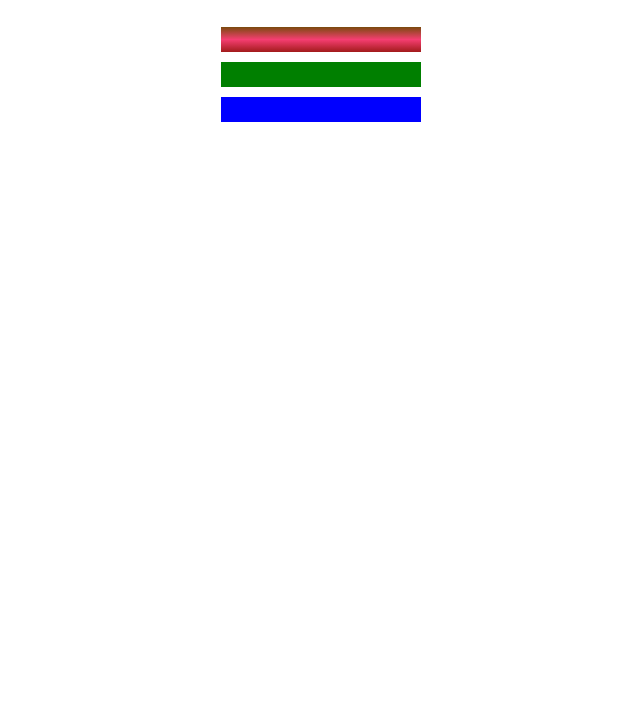
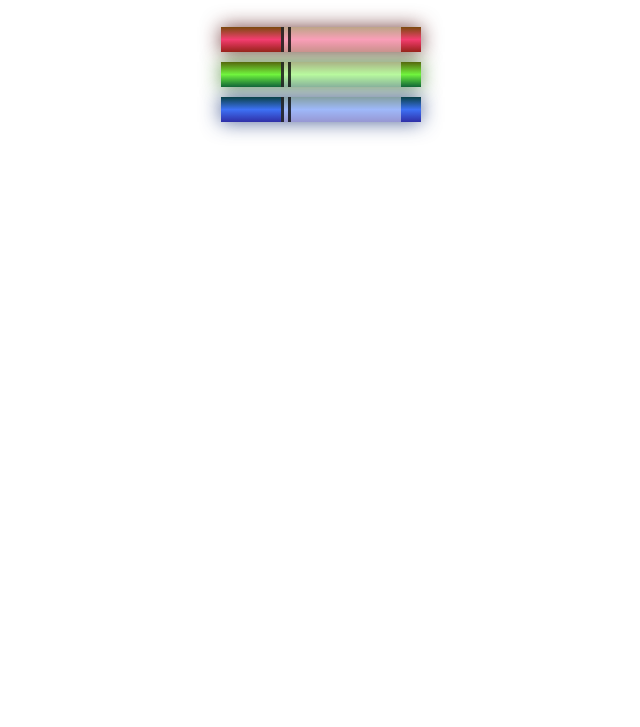
Before and after one commit to Ushev1/freeCodeCamp, a plain HTML site: page colored-markers/index.html in a window 1280 px wide. Shown: the part 73-800 px from the top of the page, without its empty margins (319-959 px from the left). Drawn offline with Linux system fonts and the light colour scheme.

Commit message:
Fully completed according to instructions

```diff
--- a/colored-markers/index.html
+++ b/colored-markers/index.html
@@ -17,12 +17,15 @@
         <div class="container">
 
             <div class="marker red">
+                <div class="cap"></div><div class="sleeve"></div>
             </div>
 
             <div class="marker green">
+                <div class="cap"></div><div class="sleeve"></div>
             </div>
 
             <div class="marker blue">
+                <div class="cap"></div><div class="sleeve"></div>
             </div>
 
         </div>
--- a/colored-markers/styles.css
+++ b/colored-markers/styles.css
@@ -10,16 +10,37 @@ h1 {
     margin: 10px auto;
 }
 
+.cap {
+    width: 60px;
+    height: 25px;
+}
+
+.sleeve {
+    width: 110px;
+    height: 25px;
+    background-color: rgba(255, 255, 255, 0.5);
+    border-left: 10px double rgba(0, 0, 0, 0.75);
+
+
+}
+
+.cap, .sleeve{
+    display: inline-block;
+}
+
 .red {
     background: linear-gradient(180deg, rgb(122, 74, 14) 0%, rgb(245, 62, 113) 50%, rgb(162, 27, 27) 100%);
+    box-shadow: 0 0 20px 0 rgba(83, 14, 14, 0.8);
 }
 
 .green {
-    background: #007f00;
+    background: linear-gradient(180deg, #55680D, #71F53E, #116C31);
+    box-shadow: 0 0 20px 0 #3B7E20CC;
 }
 
 .blue {
-    background-color: hsl(240, 100%, 50%);
+    background: linear-gradient(hsl(186, 76%, 16%), hsl(223, 90%, 60%), hsl(240, 56%, 42%));
+    box-shadow: 0 0 20px 0 hsla(223, 59%, 31%, 0.8);
 }
 
 .container {
```
